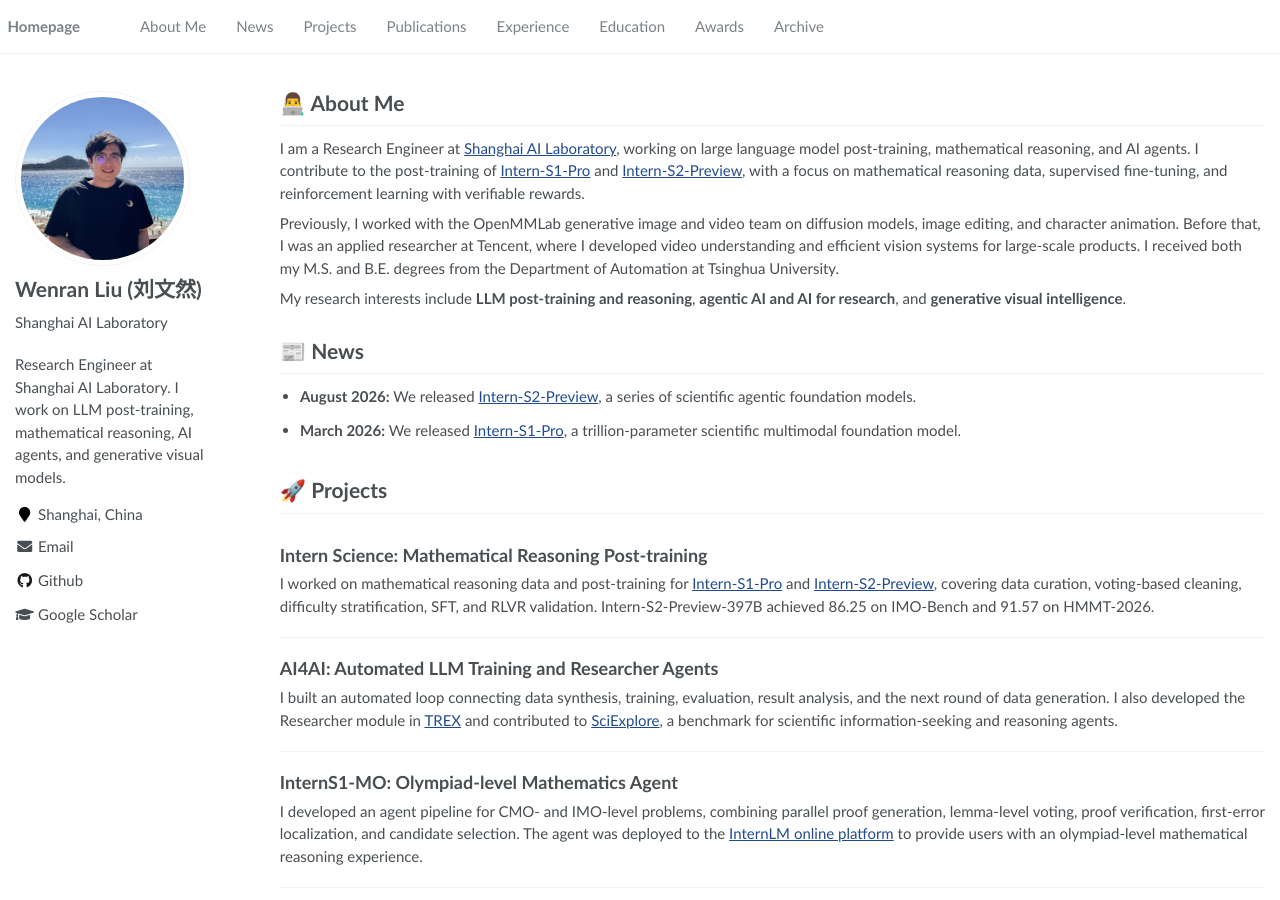
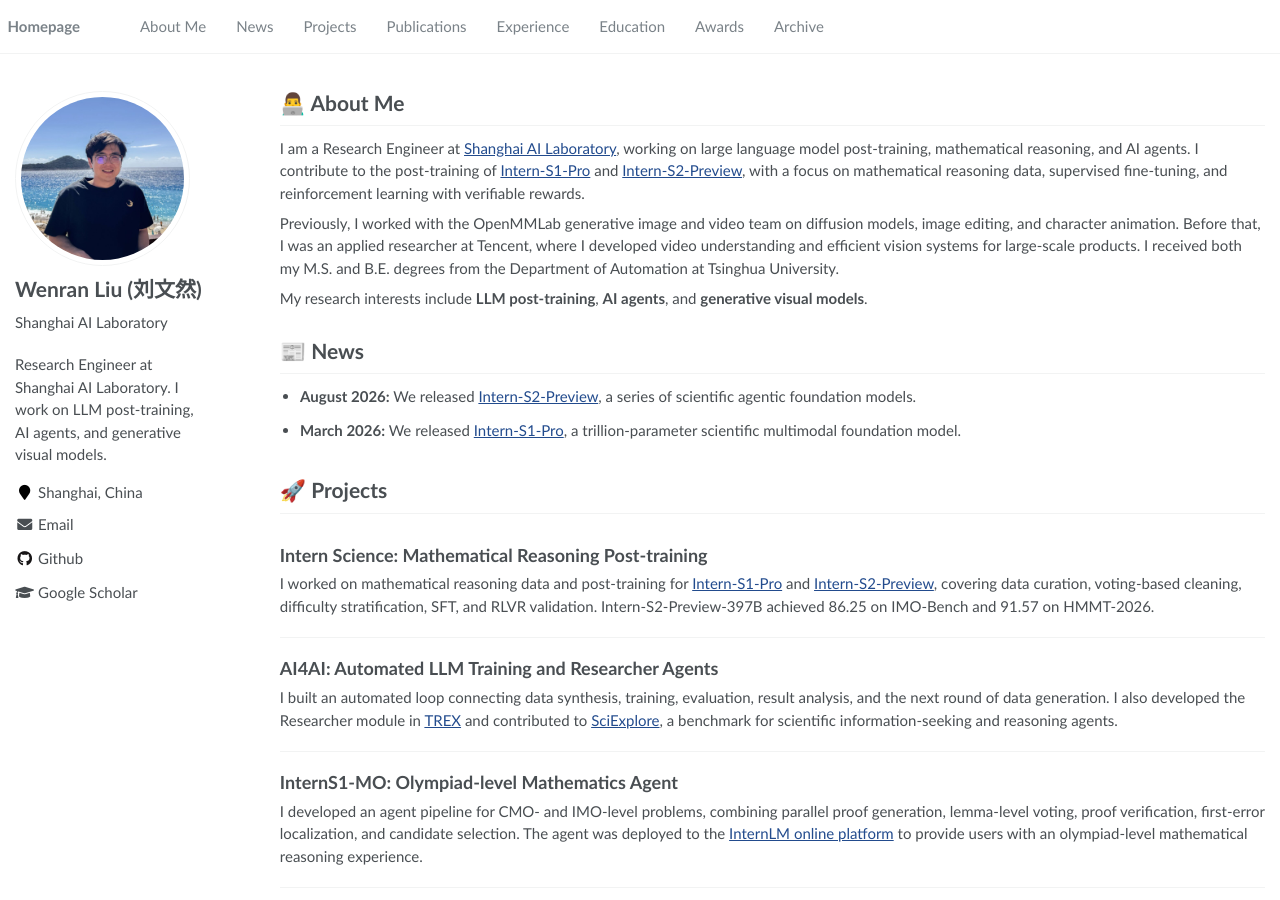
Before and after one commit to liuwenran/liuwenran.github.io, a Jekyll site: the page built from index.html, in a window 1280 px wide and 900 px high. Built offline with Jekyll 4.4.1, drawn with Linux system fonts in a browser that asks for light colours.

Commit message:
Align homepage research interests

```diff
--- a/_config.yml
+++ b/_config.yml
@@ -1,7 +1,7 @@
 title: "Wenran Liu (刘文然)"
 description: >-
   Research Engineer at Shanghai AI Laboratory. I work on LLM post-training,
-  mathematical reasoning, AI agents, and generative visual models.
+  AI agents, and generative visual models.
 url: "https://liuwenran.github.io"
 repository: "liuwenran/liuwenran.github.io"
 timezone: Asia/Shanghai
--- a/index.html
+++ b/index.html
@@ -3,7 +3,7 @@
 title: ""
 author_profile: true
 permalink: /
-description: "Wenran Liu is a research engineer working on LLM post-training, mathematical reasoning, AI agents, and generative visual models."
+description: "Wenran Liu is a research engineer working on LLM post-training, AI agents, and generative visual models."
 ---
 
 <span class="anchor" id="about-me"></span>
@@ -27,9 +27,8 @@
 </p>
 
 <p>
-  My research interests include <strong>LLM post-training and reasoning</strong>,
-  <strong>agentic AI and AI for research</strong>, and
-  <strong>generative visual intelligence</strong>.
+  My research interests include <strong>LLM post-training</strong>,
+  <strong>AI agents</strong>, and <strong>generative visual models</strong>.
 </p>
 
 <span class="anchor" id="news"></span>
```
